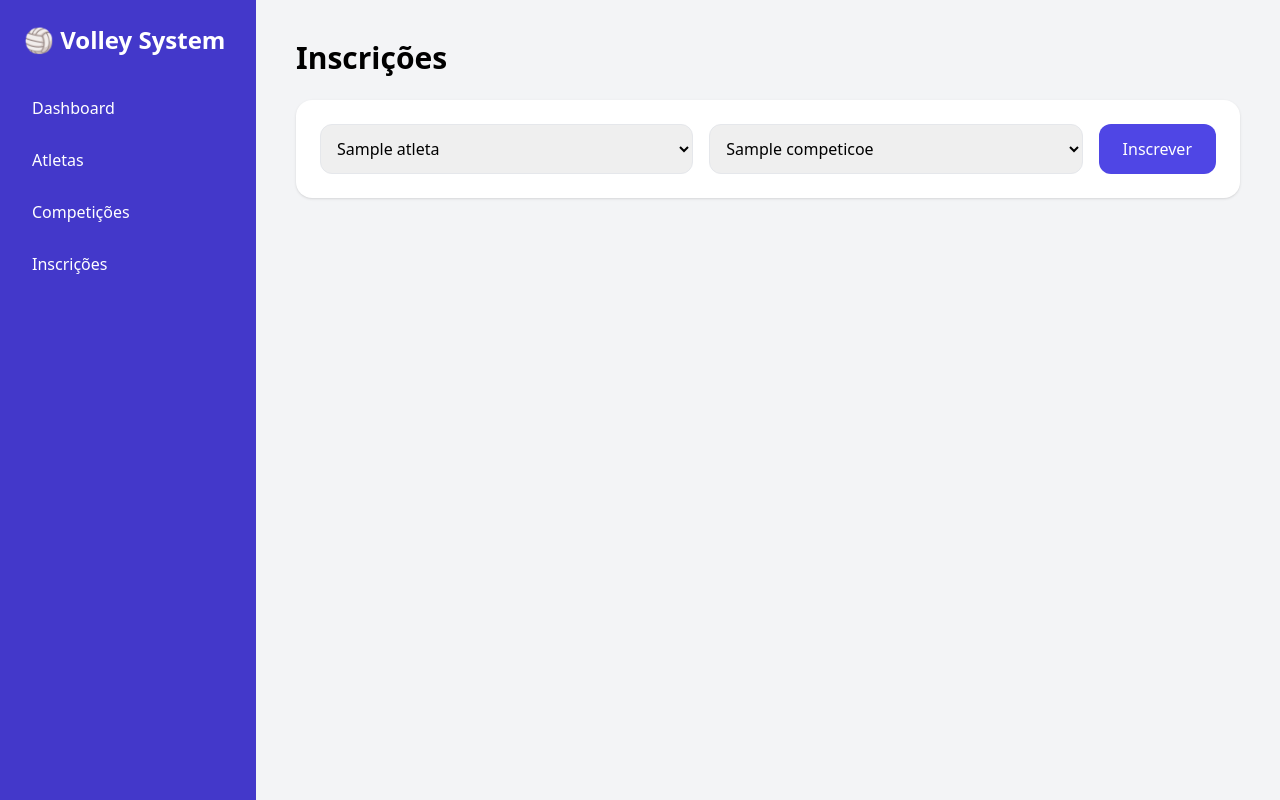
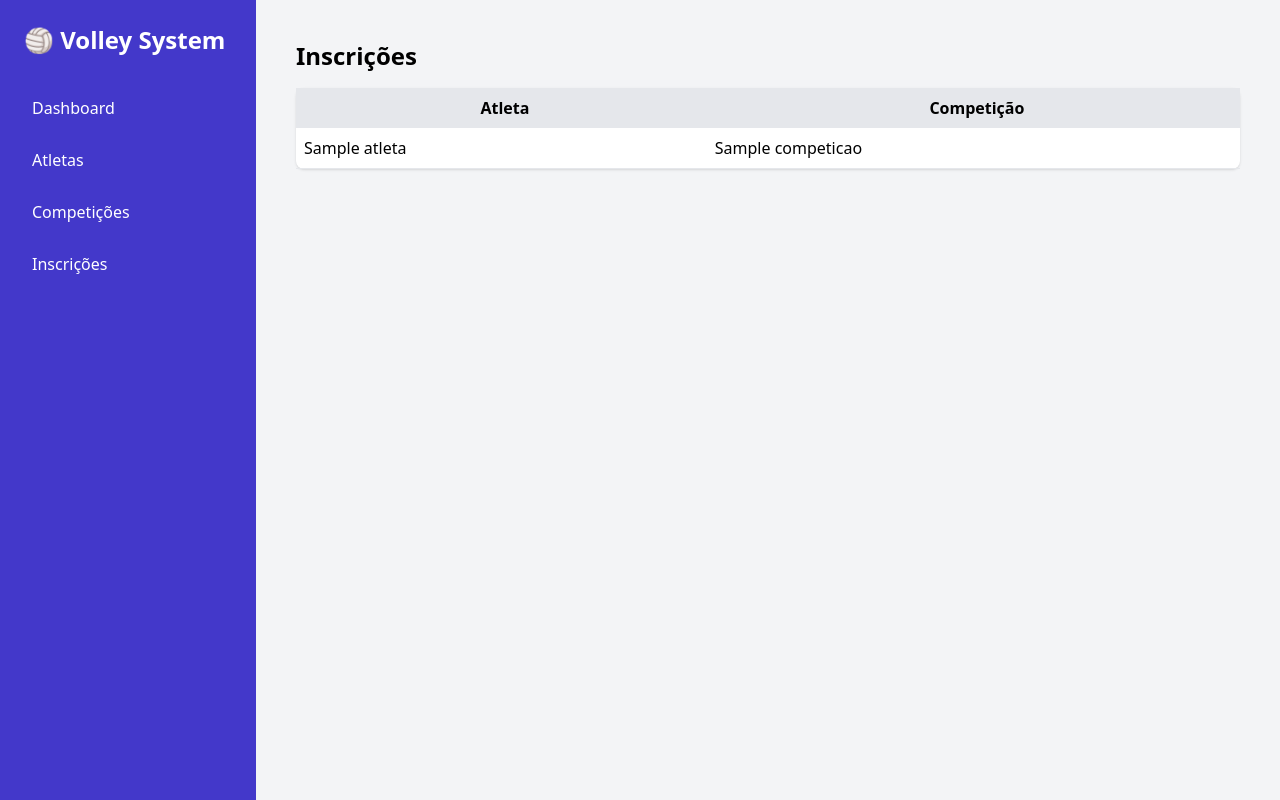
Before and after one commit to pepeuloureirob/volley-coach-system, a Python web app: template templates/inscricoes.html in a window 1280 px wide. Run offline with Jinja, Linux system fonts and the light colour scheme; the template is opened without the code that fills it: most values are stand-ins (such as "Sample title", 1, 10 or a date in 2020); some libraries are stand-ins or nearby versions.

Commit message:
Update inscricoes.html

```diff
--- a/templates/inscricoes.html
+++ b/templates/inscricoes.html
@@ -1,26 +1,23 @@
-{% extends 'base.html' %}
+{% extends "base.html" %}
 {% block content %}
 
-<h2 class="text-3xl font-bold mb-6">Inscrições</h2>
+<h1 class="text-2xl font-bold mb-4">Inscrições</h1>
 
-<form method="POST" class="bg-white p-6 rounded-2xl shadow flex gap-4">
-
-<select name="atleta_id" class="p-3 border rounded-xl flex-1">
-{% for a in atletas %}
-<option value="{{ a.id }}">{{ a.nome }}</option>
+<table class="w-full bg-white shadow rounded-lg">
+<thead class="bg-gray-200">
+<tr>
+    <th class="p-2">Atleta</th>
+    <th>Competição</th>
+</tr>
+</thead>
+<tbody>
+{% for i in inscricoes %}
+<tr class="border-b">
+    <td class="p-2">{{ i.atleta.nome }}</td>
+    <td>{{ i.competicao.nome }}</td>
+</tr>
 {% endfor %}
-</select>
-
-<select name="competicao_id" class="p-3 border rounded-xl flex-1">
-{% for c in competicoes %}
-<option value="{{ c.id }}">{{ c.nome }}</option>
-{% endfor %}
-</select>
-
-<button class="bg-indigo-600 text-white px-6 rounded-xl">
-Inscrever
-</button>
-
-</form>
+</tbody>
+</table>
 
 {% endblock %}
```
